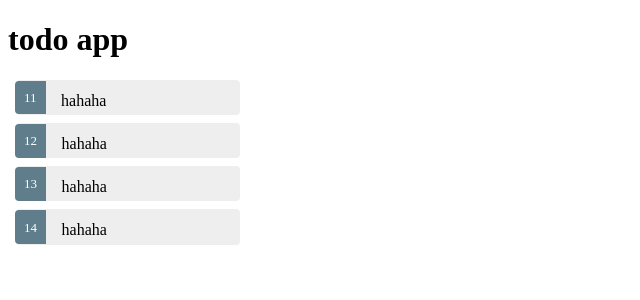
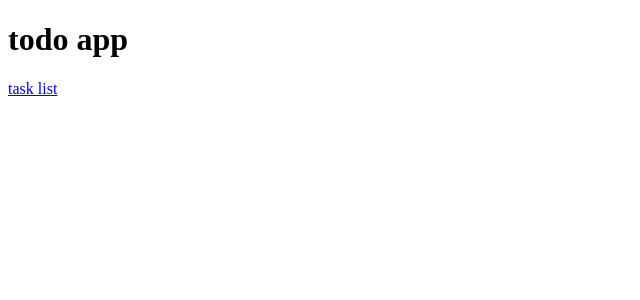
Before and after one commit to carotene4035/angular2, an Angular app: page / in a window 1280 px wide. Shown: the top 300 px of the page, without its empty margins (0-640 px from the left). Built offline with nearby package versions, Linux system fonts and the light colour scheme.

Commit message:
routingの追加。

```diff
--- a/src/app/app.component.html
+++ b/src/app/app.component.html
@@ -1,2 +1,3 @@
 <h1>{{title}}</h1>
-<app-tasks></app-tasks>
+<a routerLink="/list">task list</a>
+<router-outlet></router-outlet>
```
Also changed, not shown: src/app/app.module.ts (+8 -1 lines).
